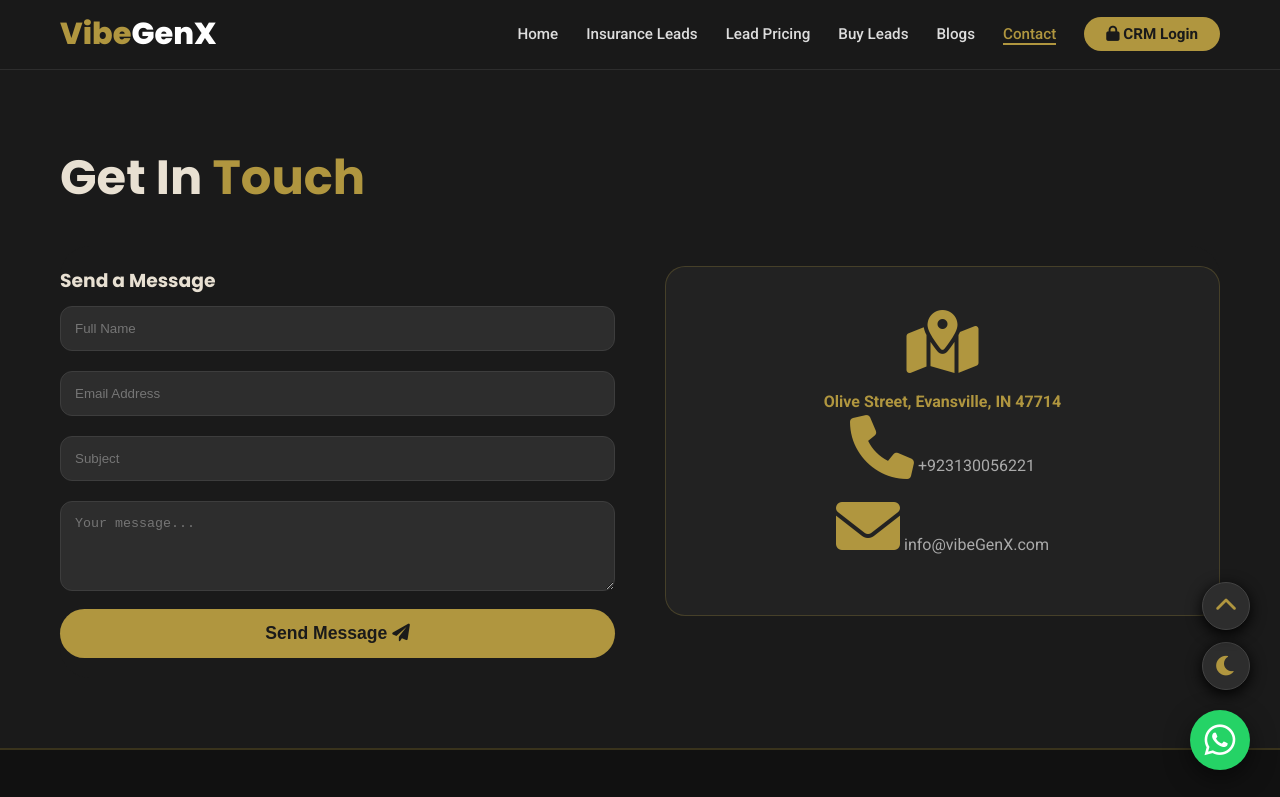
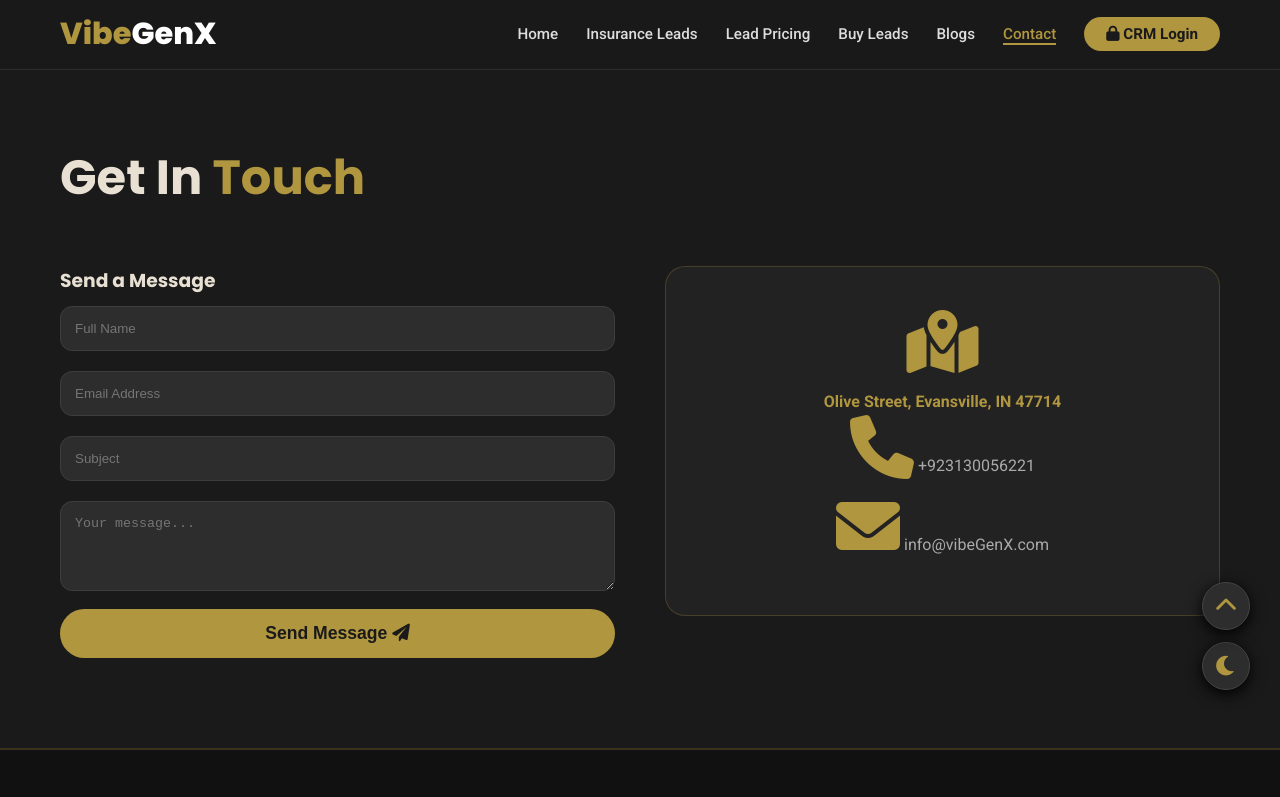
Before and after one commit to codex312/vibe, a plain HTML site: page contact.html in a window 1280 px wide. Shown: the top 797 px of the page. Drawn offline with nearby package versions, Linux system fonts and the light colour scheme.

Commit message:
Update contact.html

```diff
--- a/contact.html
+++ b/contact.html
@@ -96,11 +96,6 @@
     .footer a:hover { color: #B0963F; }
     .footer-copy { border-top: 1px solid #2d2d2d; padding-top: 25px; margin-top: 30px; text-align: center; color: #777; }
 
-    .floating-whatsapp {
-      position: fixed; bottom: 30px; right: 30px; background: #25d366; color: #fff;
-      width: 60px; height: 60px; border-radius: 50%; display: flex; align-items: center; justify-content: center;
-      font-size: 2.2rem; box-shadow: 0 8px 25px #00000080; z-index: 999;
-    }
     .dark-toggle, .back-top {
       position: fixed; right: 30px; background: #2d2d2d; color: #B0963F;
       width: 48px; height: 48px; border-radius: 50%; display: flex; align-items: center; justify-content: center;
@@ -109,6 +104,7 @@
     }
     .dark-toggle { bottom: 110px; }
     .back-top { bottom: 170px; }
+    .dark-toggle:hover, .back-top:hover { background: #B0963F; color: #1a1a1a; }
 
     @media (max-width: 768px) {
       .split-contact { grid-template-columns: 1fr; }
@@ -165,7 +161,6 @@
     <div class="container footer-copy">All Rights Reserved © Copyright 2026 | VibeGenX</div>
   </footer>
 
-  <a href="https://wa.me/923130056221" class="floating-whatsapp" target="_blank"><i class="fab fa-whatsapp"></i></a>
   <div class="dark-toggle" id="darkToggle"><i class="fas fa-moon"></i></div>
   <div class="back-top" id="backTop"><i class="fas fa-chevron-up"></i></div>
 
```
